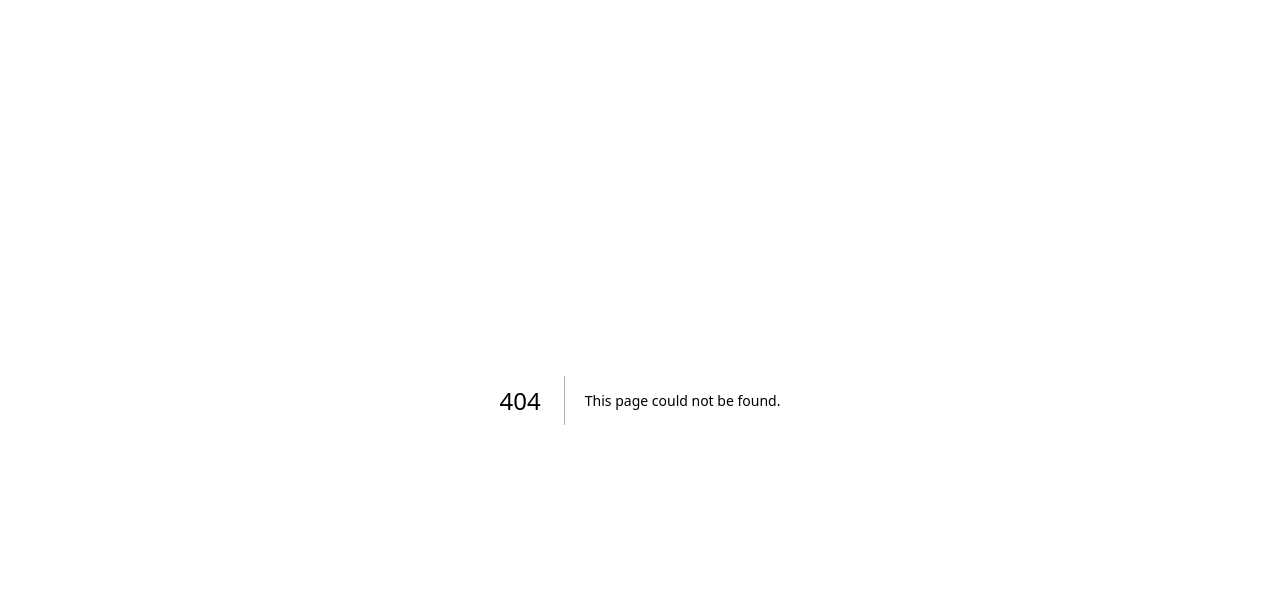
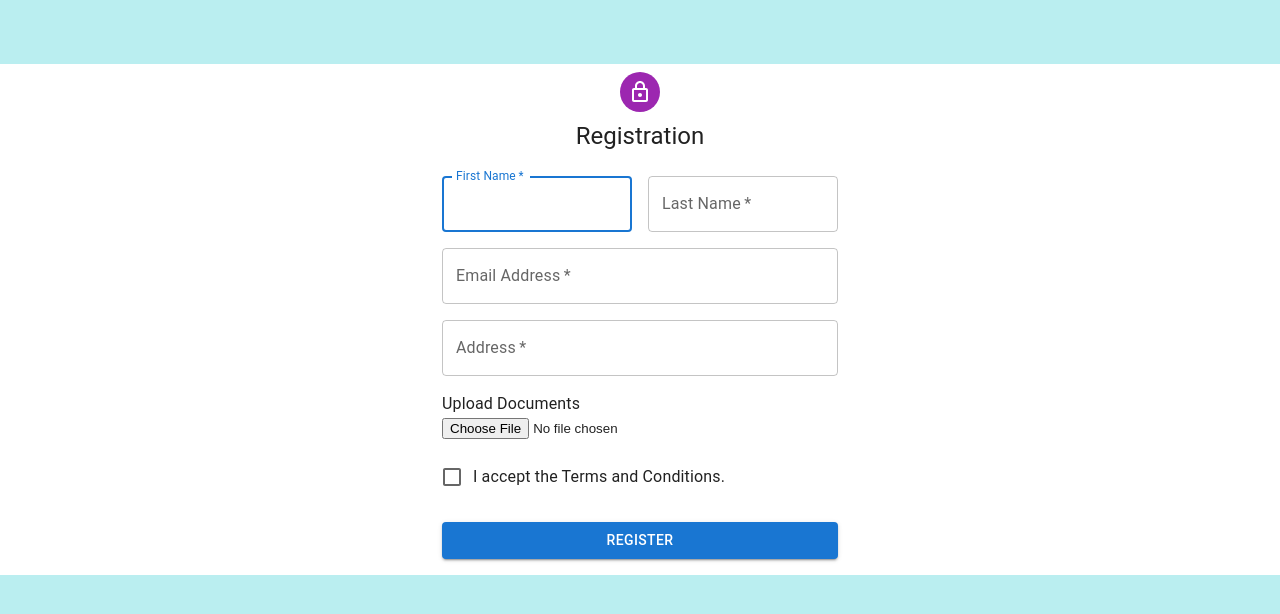
Before and after one commit to jaison080/e-cycle, a Next.js app: page /register in a window 1280 px wide. Before the commit this address had no page. Shown: the top 614 px of the page. Built offline with nearby package versions, Linux system fonts and the light colour scheme.

Commit message:
minor fix

```diff
--- /dev/null
+++ b/src/components/Landing/Landing.module.css
@@ -0,0 +1,18 @@
+.landing_container
+{
+    display: flex;
+    flex-direction: row;
+    height: 100vh;
+    flex-wrap: nowrap;
+    justify-content: center;
+    align-items: center;
+    background: url("../../assets/background.png") no-repeat center center fixed;
+    align-items: center;
+    justify-content: center;
+    text-align: center;
+    background-size: cover;
+}
+.left
+{
+    padding-top: 10rem;
+}
--- /dev/null
+++ b/src/components/Registration/Registration.js
@@ -0,0 +1,124 @@
+import * as React from "react";
+import Avatar from "@mui/material/Avatar";
+import Button from "@mui/material/Button";
+import CssBaseline from "@mui/material/CssBaseline";
+import TextField from "@mui/material/TextField";
+import FormControlLabel from "@mui/material/FormControlLabel";
+import Checkbox from "@mui/material/Checkbox";
+import Link from "@mui/material/Link";
+import Grid from "@mui/material/Grid";
+import Box from "@mui/material/Box";
+import LockOutlinedIcon from "@mui/icons-material/LockOutlined";
+import Typography from "@mui/material/Typography";
+import Container from "@mui/material/Container";
+import { createTheme, ThemeProvider } from "@mui/material/styles";
+
+const theme = createTheme();
+
+export default function Registration() {
+  const handleSubmit = (event) => {
+    event.preventDefault();
+    const data = new FormData(event.currentTarget);
+    let userData = {
+      name: data.get("firstName") + data.get("lastName"),
+      email: data.get("email"),
+      address: data.get("address"),
+    };
+    console.log(userData);
+  };
+
+  return (
+    <ThemeProvider theme={theme}>
+      <Container component="main" maxWidth="xs">
+        <CssBaseline />
+        <Box
+          sx={{
+            marginTop: 8,
+            display: "flex",
+            flexDirection: "column",
+            alignItems: "center",
+          }}
+        >
+          <Avatar sx={{ m: 1, bgcolor: "secondary.main" }}>
+            <LockOutlinedIcon />
+          </Avatar>
+          <Typography component="h1" variant="h5">
+            Registration
+          </Typography>
+          <Box
+            component="form"
+            noValidate
+            onSubmit={handleSubmit}
+            sx={{ mt: 3 }}
+          >
+            <Grid container spacing={2}>
+              <Grid item xs={12} sm={6}>
+                <TextField
+                  autoComplete="given-name"
+                  name="firstName"
+                  required
+                  fullWidth
+                  id="firstName"
+                  label="First Name"
+                  autoFocus
+                />
+              </Grid>
+              <Grid item xs={12} sm={6}>
+                <TextField
+                  required
+                  fullWidth
+                  id="lastName"
+                  label="Last Name"
+                  name="lastName"
+                  autoComplete="family-name"
+                />
+              </Grid>
+              <Grid item xs={12}>
+                <TextField
+                  required
+                  fullWidth
+                  id="email"
+                  label="Email Address"
+                  name="email"
+                  autoComplete="email"
+                />
+              </Grid>
+              <Grid item xs={12}>
+                <TextField
+                  required
+                  fullWidth
+                  multiline
+                  name="address"
+                  label="Address"
+                  type="address"
+                  id="address"
+                  autoComplete="address"
+                />
+              </Grid>
+              <Grid item xs={12}>
+                <Typography>Upload Documents</Typography>
+                <input type="file" />
+              </Grid>
+              <Grid item xs={12}>
+                <FormControlLabel
+                  control={
+                    <Checkbox value="allowExtraEmails" color="primary" />
+                  }
+                  label="I accept the Terms and Conditions."
+                />
+              </Grid>
+            </Grid>
+            <Button
+              type="submit"
+              fullWidth
+              variant="contained"
+              sx={{ mt: 3, mb: 2 }}
+            >
+              Register
+            </Button>
+          </Box>
+        </Box>
+      </Container>
+    </ThemeProvider>
+  );
+}
--- a/src/pages/index.js
+++ b/src/pages/index.js
@@ -1,11 +1,12 @@
 import { Navbar } from "../components";
+import Landing from "../components/Landing/Landing";
 import CustomTitle from "../utils/customTitle";
 
 export default function Home() {
   return (
     <>
       <CustomTitle title="Home" />
-      <Navbar />
+      <Landing/>
     </>
   );
 }
--- /dev/null
+++ b/src/pages/register.js
@@ -0,0 +1,14 @@
+import React from "react";
+import Registration from "../components/Registration/Registration";
+import CustomTitle from "../utils/customTitle";
+
+function Register() {
+  return (
+    <>
+      <CustomTitle title="Register" />
+      <Registration />
+    </>
+  );
+}
+
+export default Register;
```
Also changed, not shown: src/components/Landing/Landing.js (added, +15 -0 lines), src/pages/addProduct.js (+7 -5 lines), public/Screenshot from 2022-11-26 00-21-30.png (deleted), src/assets/background.png (added), src/components/Registration/Registration.module.css (added).
